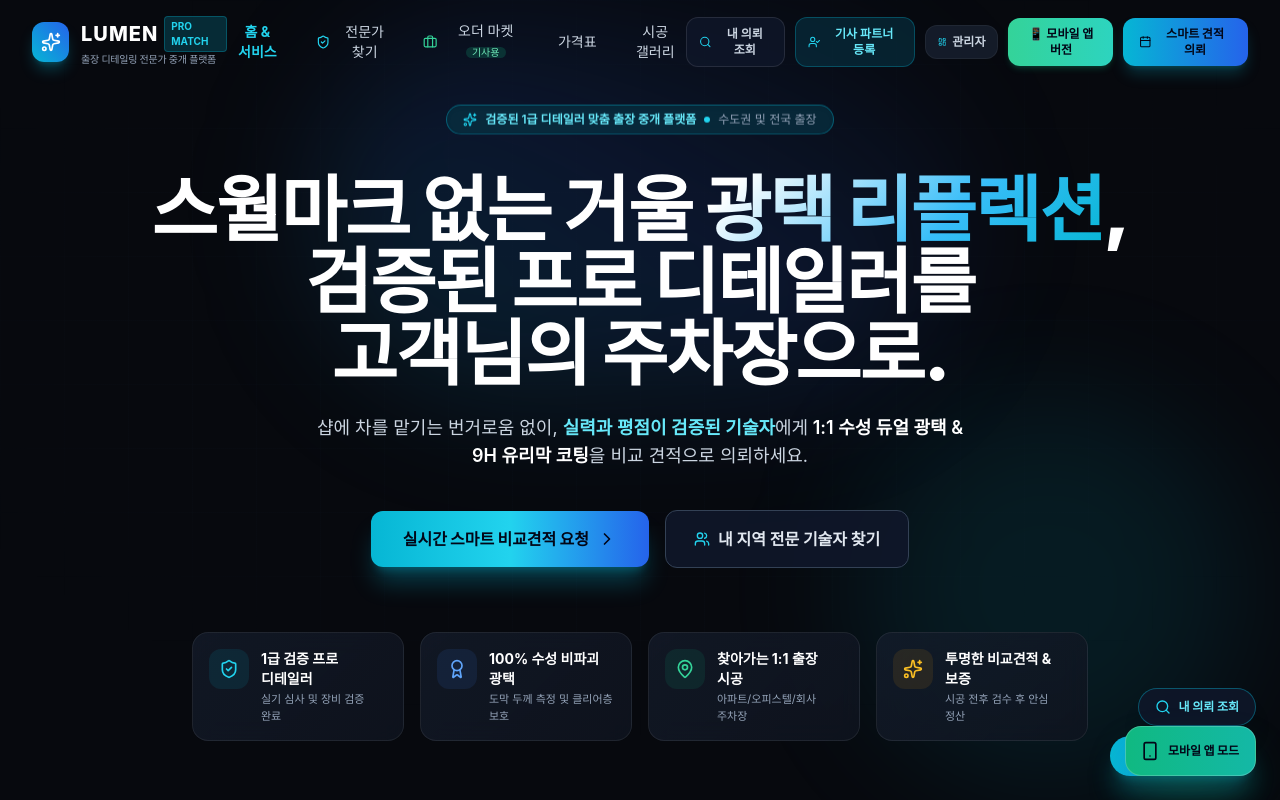
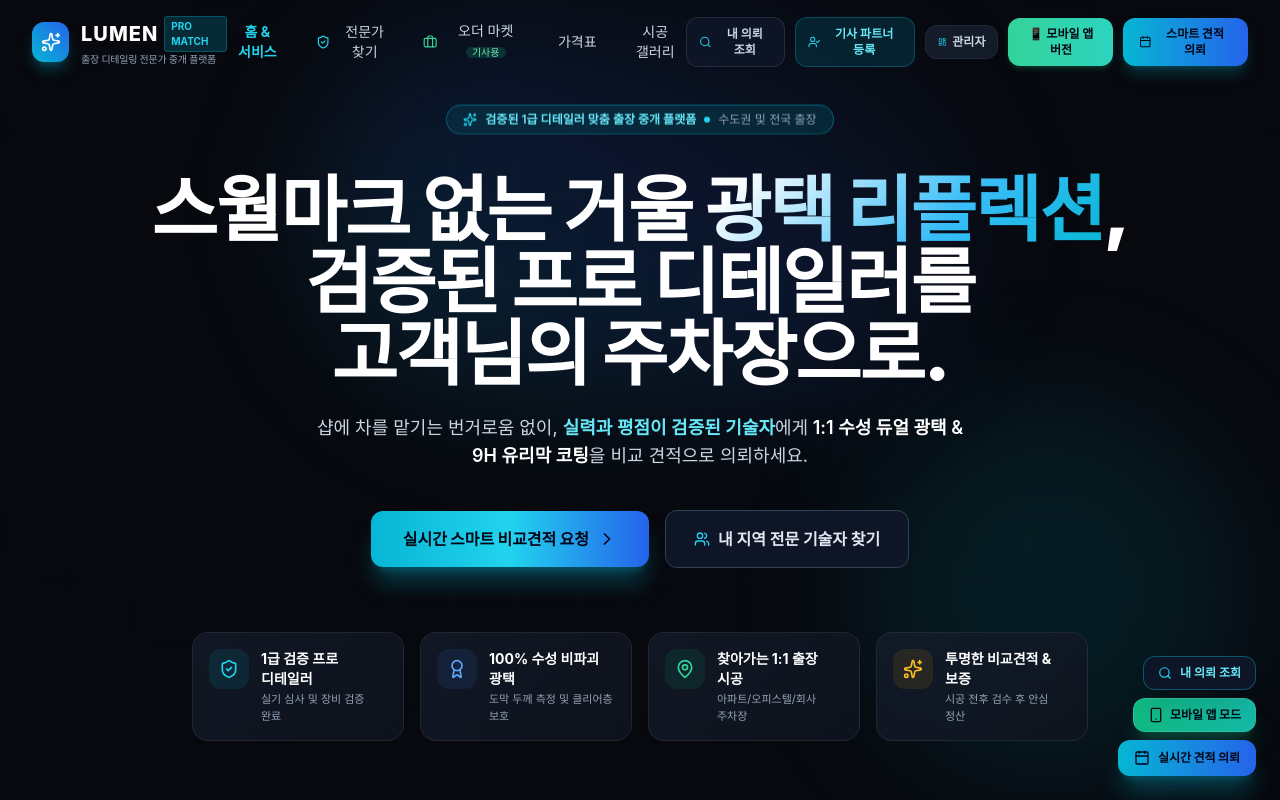
Before and after one commit to ankijung88-cloud/lumenDetail, a React (Vite) app: page / in a window 1280 px wide. Shown: the top 800 px of the page. Built offline with nearby package versions, Linux system fonts and the light colour scheme; a web font is replaced by a local one.

Commit message:
refactor: unify floating action buttons into clean stacked dock

```diff
--- a/src/App.jsx
+++ b/src/App.jsx
@@ -199,6 +199,7 @@ export function App() {
             onOpenTracker={() => setIsTrackerOpen(true)}
             onGoToTechnicians={() => handleTabChange('technicians')}
             onGoToOrderMarket={() => handleTabChange('orderMarket')}
+            onSwitchToMobileApp={() => handleToggleMobileAppMode(true)}
           />
         )}
 
@@ -240,18 +241,6 @@ export function App() {
         )}
       </main>
 
-      {/* Desktop Floating Mobile App Switcher Badge */}
-      <aside aria-label="모바일 앱 전환" className="fixed bottom-6 right-6 z-40 hidden md:block">
-        <button
-          onClick={() => handleToggleMobileAppMode(true)}
-          className="p-3.5 pr-4 rounded-2xl bg-gradient-to-r from-emerald-500 to-teal-500 hover:from-emerald-400 hover:to-teal-400 text-slate-950 font-black text-xs shadow-2xl shadow-emerald-500/40 flex items-center gap-2 transition-all hover:scale-105 active:scale-95 border border-white/20"
-          title="모바일 앱 화면으로 전환"
-        >
-          <Smartphone className="w-5 h-5 text-slate-950" />
-          <span>모바일 앱 모드</span>
-        </button>
-      </aside>
-
       {/* Universal Footer */}
       <Footer setCurrentTab={handleTabChange} />
 
--- a/src/pages/LandingPage.jsx
+++ b/src/pages/LandingPage.jsx
@@ -8,7 +8,8 @@ import { Reviews } from '../components/Reviews';
 import { TechnicianExplorer } from '../components/TechnicianExplorer';
 import {
   Phone, MessageSquare, ArrowUp, Calendar, ShieldCheck,
-  Search, Award, Sparkles, CheckCircle2, Users, Briefcase
+  Search, Award, Sparkles, CheckCircle2, Users, Briefcase,
+  Smartphone
 } from 'lucide-react';
 
 export const LandingPage = ({
@@ -19,7 +20,8 @@ export const LandingPage = ({
   onOpenRegisterModal,
   onOpenTracker,
   onGoToTechnicians,
-  onGoToOrderMarket
+  onGoToOrderMarket,
+  onSwitchToMobileApp
 }) => {
   const [selectedService, setSelectedService] = useState('');
   const [selectedPrice, setSelectedPrice] = useState(0);
@@ -136,22 +138,34 @@ export const LandingPage = ({
       {/* 8. Customer Reviews & FAQ */}
       <Reviews />
 
-      {/* Floating Action Controls */}
-      <div className="fixed bottom-6 right-6 z-40 flex flex-col gap-2.5 items-end">
+      {/* Unified Floating Action Controls */}
+      <div className="fixed bottom-6 right-6 z-40 flex flex-col gap-2 items-end">
         {/* Track Quotes / My Requests Button */}
         <button
           onClick={onOpenTracker}
-          className="px-4 py-2.5 rounded-full bg-slate-900/90 hover:bg-slate-800 text-cyan-300 border border-cyan-500/40 shadow-xl flex items-center gap-2 text-xs font-extrabold backdrop-blur-md hover:scale-105 active:scale-95 transition-all"
+          className="px-3.5 py-2 rounded-xl bg-slate-900/90 hover:bg-slate-800 text-cyan-300 border border-cyan-500/40 shadow-xl flex items-center gap-2 text-xs font-bold backdrop-blur-md hover:scale-105 active:scale-95 transition-all"
           title="내 의뢰 견적 현황 조회"
         >
-          <Search className="w-4 h-4 text-cyan-400" />
+          <Search className="w-3.5 h-3.5 text-cyan-400" />
           <span>내 의뢰 조회</span>
         </button>
+
+        {/* Mobile App Mode Switcher */}
+        {onSwitchToMobileApp && (
+          <button
+            onClick={onSwitchToMobileApp}
+            className="px-3.5 py-2 rounded-xl bg-gradient-to-r from-emerald-500 to-teal-500 hover:from-emerald-400 hover:to-teal-400 text-slate-950 font-black text-xs shadow-xl shadow-emerald-500/25 flex items-center gap-1.5 hover:scale-105 active:scale-95 transition-all border border-white/10"
+            title="모바일 전용 앱 화면으로 전환"
+          >
+            <Smartphone className="w-4 h-4 text-slate-950" />
+            <span>모바일 앱 모드</span>
+          </button>
+        )}
 
         {/* Quick Booking Floating CTA */}
         <button
           onClick={() => scrollToBooking()}
-          className="px-5 py-3 rounded-full bg-gradient-to-r from-cyan-500 to-blue-600 text-slate-950 font-black text-xs shadow-xl shadow-cyan-500/30 flex items-center gap-2 hover:scale-105 active:scale-95 transition-all"
+          className="px-4 py-2.5 rounded-xl bg-gradient-to-r from-cyan-500 to-blue-600 hover:from-cyan-400 hover:to-blue-500 text-slate-950 font-black text-xs shadow-xl shadow-cyan-500/30 flex items-center gap-2 hover:scale-105 active:scale-95 transition-all"
         >
           <Calendar className="w-4 h-4" />
           <span>실시간 견적 의뢰</span>
```
